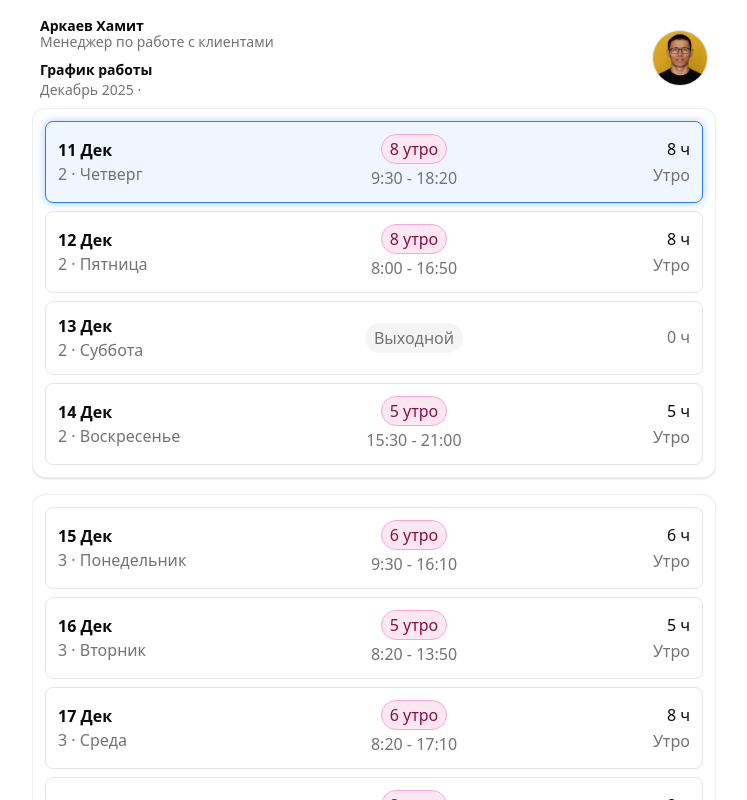
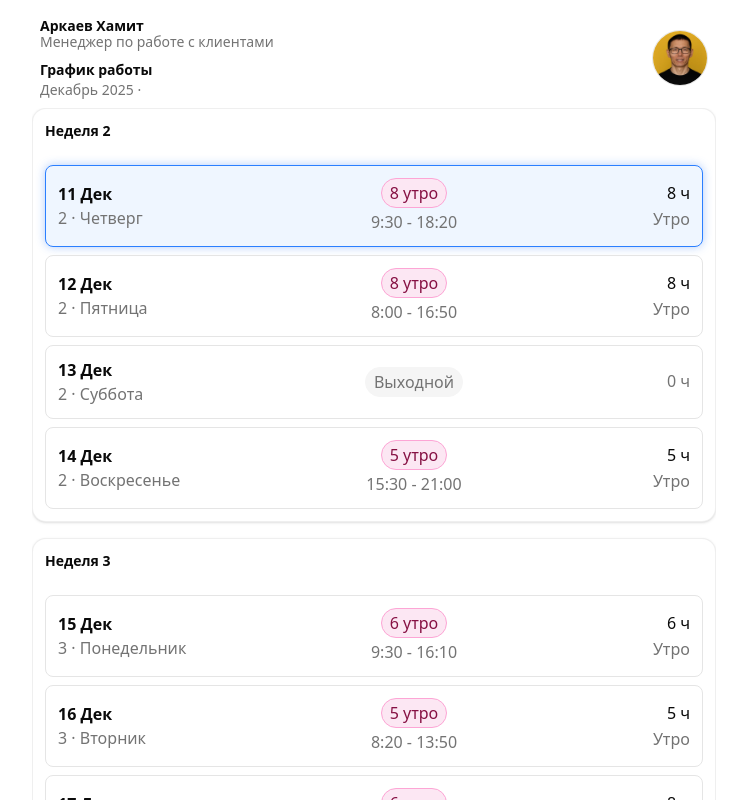
Before and after one commit to Hama-Gama/work-schedule, a React (Vite) app: page / in a window 1280 px wide. Shown: the top 800 px of the page, without its empty margins (266-1013 px from the left). Built offline with nearby package versions, Linux system fonts and the light colour scheme.

Commit message:
update week 333

```diff
--- a/src/components/DecemberSchedule.tsx
+++ b/src/components/DecemberSchedule.tsx
@@ -90,13 +90,13 @@ export const DecemberSchedule: React.FC = () => {
 }
 
 interface WeekBlockProps {
-	weekNumber: number
 	days: DayShift[]
 }
 
-const WeekBlock: React.FC<WeekBlockProps> = ({ weekNumber, days }) => {
+const WeekBlock: React.FC<WeekBlockProps> = ({ days }) => {
 	return (
 		<Card className='p-3 border-border/60'>
+			<h3 className='text-sm font-semibold mb-0'>Неделя {days[0].weekNumber}</h3>
 			<div className='grid grid-cols-1 gap-2'>
 				{days.map(day => (
 					<DayRow key={day.date} day={day}     />
@@ -107,10 +107,11 @@ const WeekBlock: React.FC<WeekBlockProps> = ({ weekNumber, days }) => {
 }
 
 interface DayRowProps {
+	weekNumber: number
 	day: DayShift
 }
 
-const DayRow: React.FC<DayRowProps> = ({ day }) => {
+const DayRow: React.FC<DayRowProps> = ({ weekNumber, day }) => {
 	const past = isPastDay(day)
 	const todayFlag = isToday(day)
 	const isWeekend = day.weekday === 'Сб' || day.weekday === 'Вс'
```
